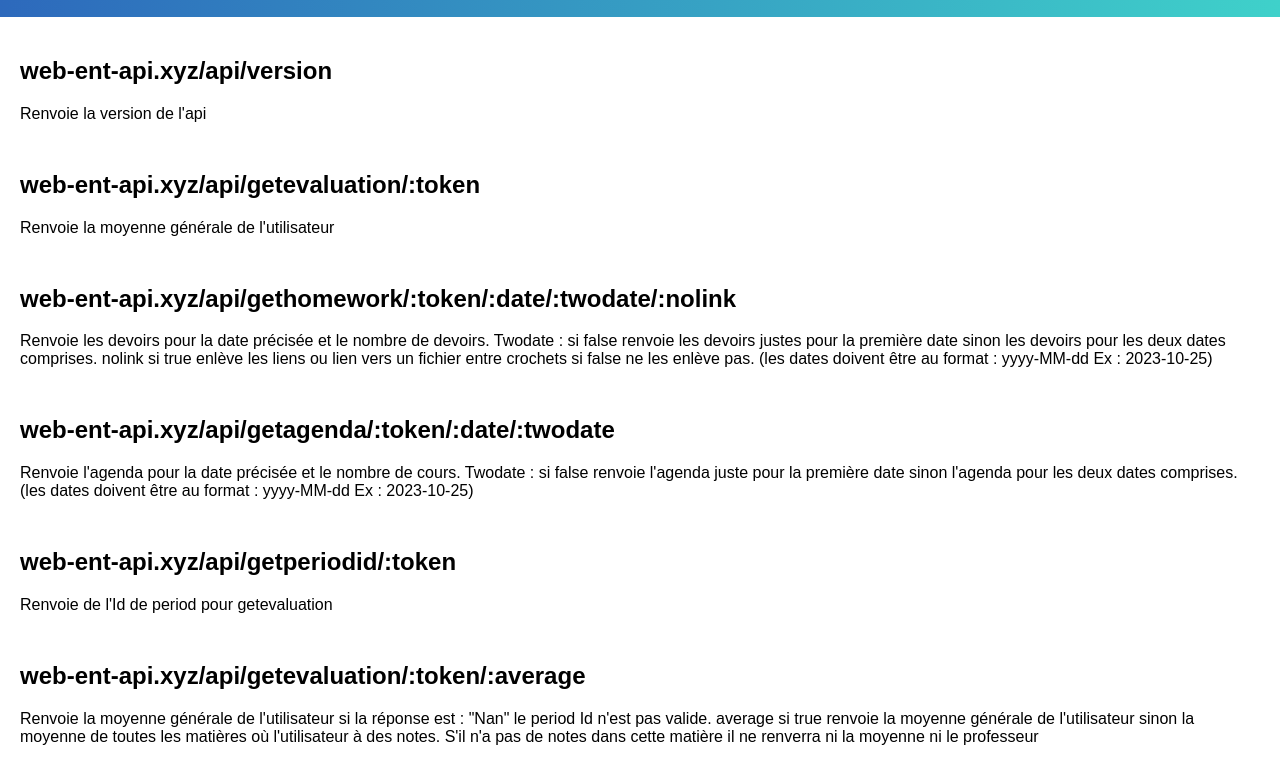
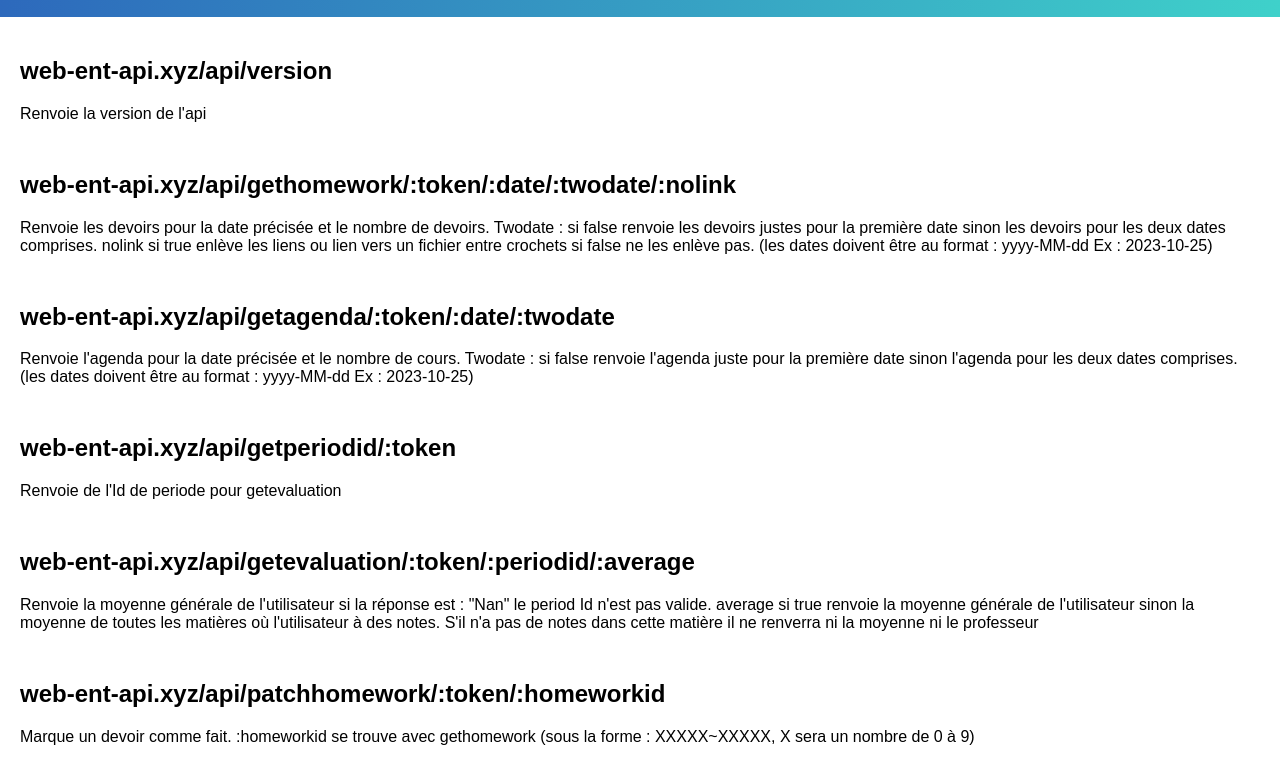
Before and after one commit to MIKADU67/web-ent-api, a website: page public/documentation.html in a window 1280 px wide. Shown: the part 51-827 px from the top of the page. Drawn offline with Linux system fonts and the light colour scheme.

Commit message:
misa à jour de la doc documentation.html

```diff
--- a/public/documentation.html
+++ b/public/documentation.html
@@ -17,16 +17,16 @@
   <main>
     <h2>web-ent-api.xyz/api/version</h2>
     <p>Renvoie la version de l'api</p><br>
-    <h2>web-ent-api.xyz/api/getevaluation/:token</h2>
-    <p>Renvoie la moyenne générale de l'utilisateur</p><br>
     <h2>web-ent-api.xyz/api/gethomework/:token/:date/:twodate/:nolink</h2>
     <p>Renvoie les devoirs pour la date précisée et le nombre de devoirs. Twodate : si false renvoie les devoirs justes pour la première date sinon les devoirs pour les deux dates comprises. nolink si true enlève les liens ou lien vers un fichier entre crochets si false ne les enlève pas. (les dates doivent être au format : yyyy-MM-dd Ex : 2023-10-25)</p><br>
     <h2>web-ent-api.xyz/api/getagenda/:token/:date/:twodate</h2>
     <p>Renvoie l'agenda pour la date précisée et le nombre de cours. Twodate : si false renvoie l'agenda juste pour la première date sinon l'agenda pour les deux dates comprises. (les dates doivent être au format : yyyy-MM-dd Ex : 2023-10-25)</p><br>
     <h2>web-ent-api.xyz/api/getperiodid/:token</h2>
-    <p>Renvoie de l'Id de period pour getevaluation</p><br>
-    <h2>web-ent-api.xyz/api/getevaluation/:token/:average</h2>
-    <p>Renvoie la moyenne générale de l'utilisateur si la réponse est : "Nan" le period Id n'est pas valide. average si true renvoie la moyenne générale de l'utilisateur sinon la moyenne de toutes les matières où l'utilisateur à des notes. S'il n'a pas de notes dans cette matière il ne renverra ni la moyenne ni le professeur</p>
+    <p>Renvoie de l'Id de periode pour getevaluation</p><br>
+    <h2>web-ent-api.xyz/api/getevaluation/:token/:periodid/:average</h2>
+    <p>Renvoie la moyenne générale de l'utilisateur si la réponse est : "Nan" le period Id n'est pas valide. average si true renvoie la moyenne générale de l'utilisateur sinon la moyenne de toutes les matières où l'utilisateur à des notes. S'il n'a pas de notes dans cette matière il ne renverra ni la moyenne ni le professeur</p><br>
+    <h2>web-ent-api.xyz/api/patchhomework/:token/:homeworkid</h2>
+    <p>Marque un devoir comme fait. :homeworkid se trouve avec gethomework (sous la forme : XXXXX~XXXXX, X sera un nombre de 0 à 9)</p>
   </main>
 </body>
 </html>
```
